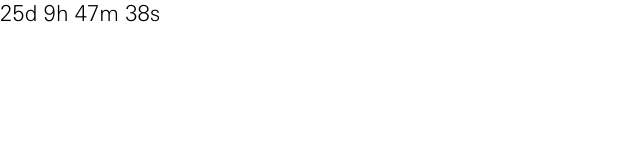
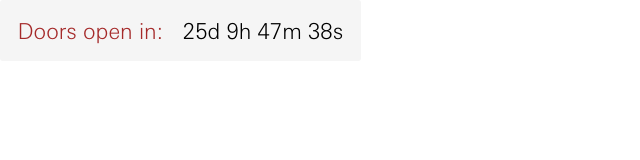
Before and after one commit to psymbio/countdown, a plain HTML site: page index.html in a window 1280 px wide. Shown: the whole page, without its empty margins (0-640 px from the left). Drawn offline with Linux system fonts and the light colour scheme.

Commit message:
style change

```diff
--- a/index.html
+++ b/index.html
@@ -14,44 +14,49 @@
             font-family: 'Univers Next', Helvetica;
             margin: 0;
             padding: 0;
+            font-size: 22px;
         }
+
+        .container {
+            display: flex;
+            align-items: center; /* Vertically align the text */
+            justify-content: flex-start; /* Keep items aligned to the left */
+            width: fit-content;
+            background-color: whitesmoke;
+            padding: 0.8em;
+            border-radius: 3px;
+        }
+
+        .doors {
+            color: brown;
+            margin-right: 20px; /* Adds some spacing between the text and the countdown */
+        }
+
         .countdown {
-            font-size: 22px;
         }
     </style>
 </head>
 <body>
-    <div class="countdown" id="countdown"></div>
+    <div class="container">
+        <div class="doors">Doors open in:</div>
+        <div class="countdown" id="countdown"></div>
+    </div>
     <script>
-        // Set the future date for the countdown
         const futureDate = new Date("2024-10-01T00:00:00").getTime();
-
-        // Update the countdown every 1 second
         const countdown = setInterval(function() {
-
-            // Get today's date and time
             const now = new Date().getTime();
-
-            // Find the time difference between now and the future date
             const timeDifference = futureDate - now;
-
-            // Time calculations for days, hours, minutes and seconds
             const days = Math.floor(timeDifference / (1000 * 60 * 60 * 24));
             const hours = Math.floor((timeDifference % (1000 * 60 * 60 * 24)) / (1000 * 60 * 60));
             const minutes = Math.floor((timeDifference % (1000 * 60 * 60)) / (1000 * 60));
             const seconds = Math.floor((timeDifference % (1000 * 60)) / 1000);
-
-            // Display the result in the element with id="countdown"
             document.getElementById("countdown").innerHTML =
                 days + "d " + hours + "h " + minutes + "m " + seconds + "s ";
-
-            // If the countdown is finished, display a message
             if (timeDifference < 0) {
                 clearInterval(countdown);
                 document.getElementById("countdown").innerHTML = "Countdown finished!";
             }
         }, 1000);
     </script>
-
 </body>
 </html>
```
